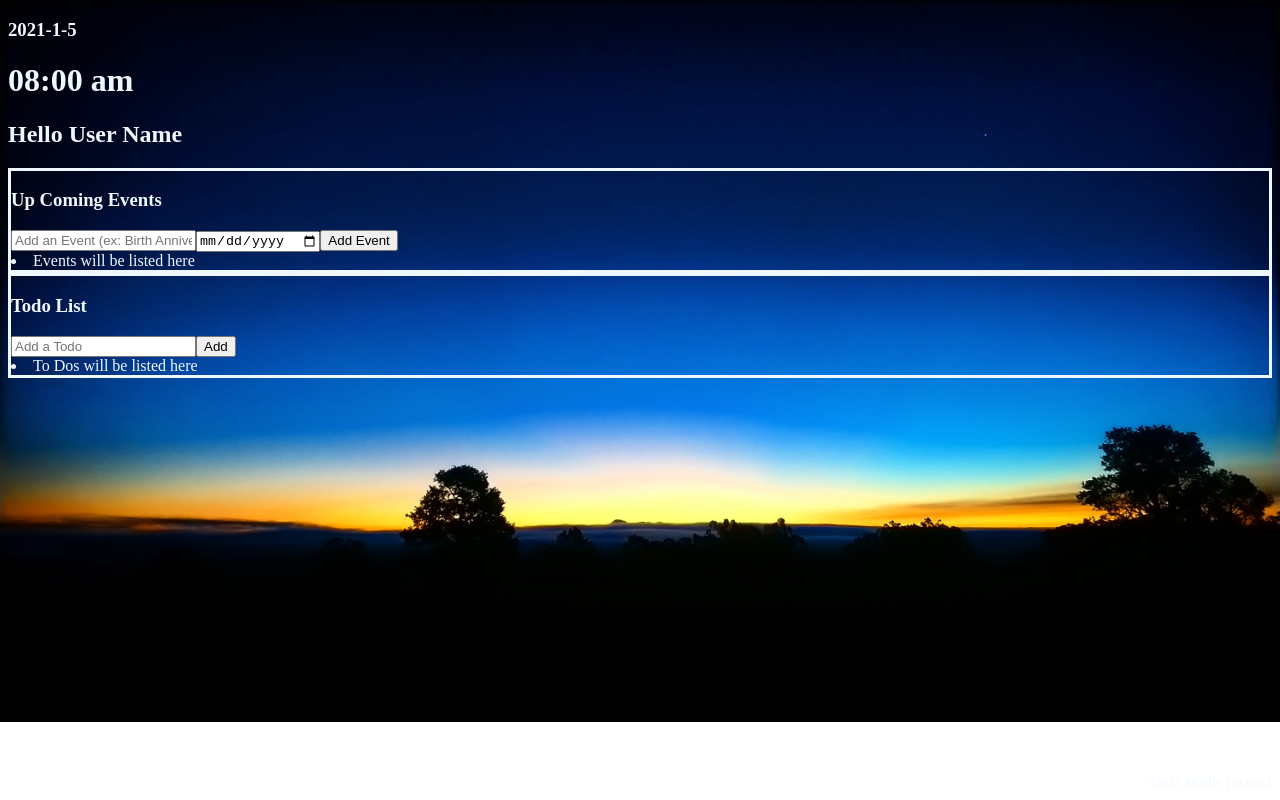
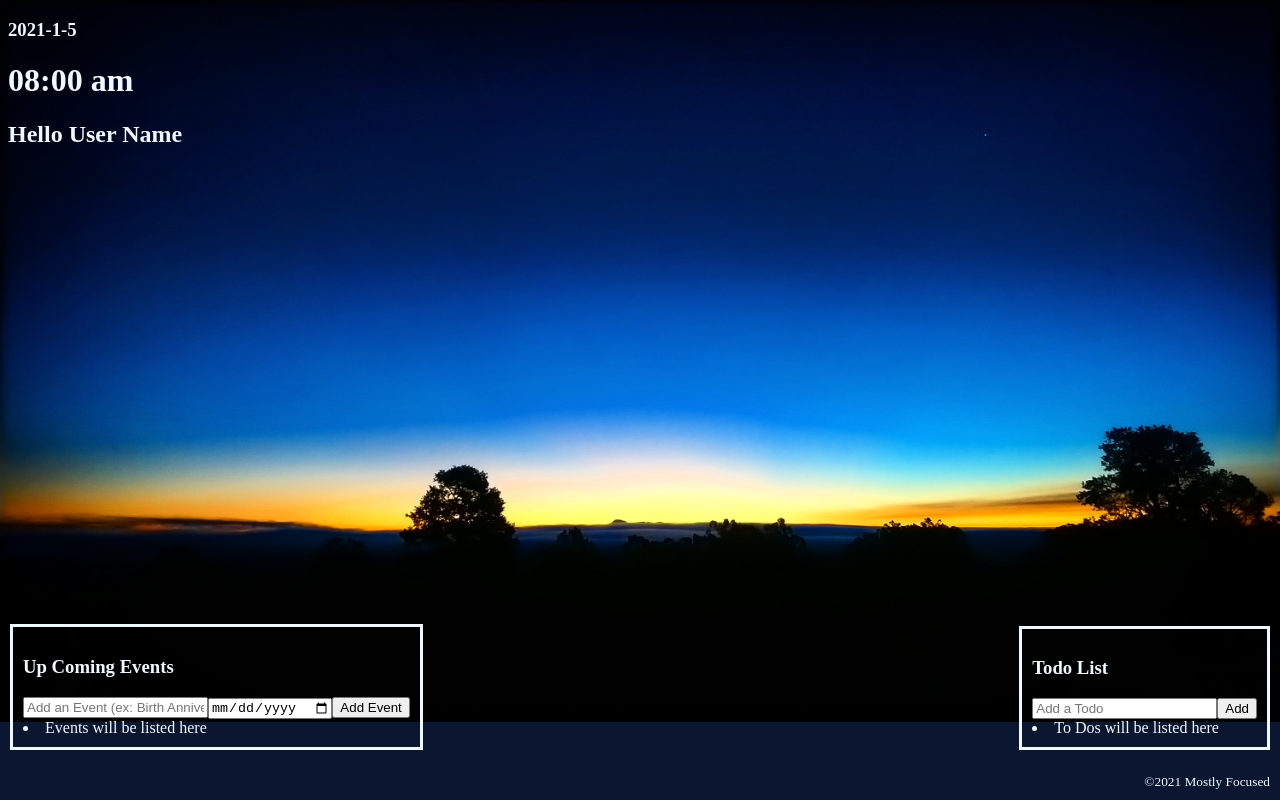
Before and after one commit to Haloren/focus-frontend, a React (Create React App) app: page / in a window 1280 px wide. Built offline with nearby package versions, Linux system fonts and the light colour scheme; no server answers.

Commit message:
positioned events and todos lists

```diff
--- a/src/App.css
+++ b/src/App.css
@@ -10,16 +10,28 @@ body {
   background-image: url("./images/IMG_20181123_105826_022~2.jpg");
   background-repeat: no-repeat;
   background-size: cover;
+  background-color: rgb(11, 23, 49);
 
   color: aliceblue;
 }
 
-.eventsContainer {
-  border-style: solid;
+.right {
+  position: absolute;
+  bottom: 5%;
+  right: 0;
 }
 
-.todosContainer {
+.left {
+  position: absolute;
+  bottom: 5%;
+  left: 0;
+}
+
+.container {
   border-style: solid;
+  padding: 10px;
+  margin: 10px;
+  overflow: hidden;
 }
 
 footer{
--- a/src/containers/EventsContainer.js
+++ b/src/containers/EventsContainer.js
@@ -6,9 +6,11 @@ class EventsContainer extends React.Component {
 
     render() {
         return(
-            <div className="eventsContainer">
-                <EventForm />
-                <Events />
+            <div className="left">
+                <div className="container">
+                    <EventForm />
+                    <Events />
+                </div>
             </div>
         )
     }
--- a/src/containers/TodosContainer.js
+++ b/src/containers/TodosContainer.js
@@ -6,9 +6,11 @@ class TodosContainer extends React.Component {
 
     render() {
         return(
-            <div className="todosContainer">
-                <TodoForm />
-                <Todos />
+            <div className="right">
+                <div className="container">
+                    <TodoForm />
+                    <Todos />
+                </div>
             </div>
         )
     }
```
Also changed, not shown: 1 other file (tests, documents, lock files or other folders).
